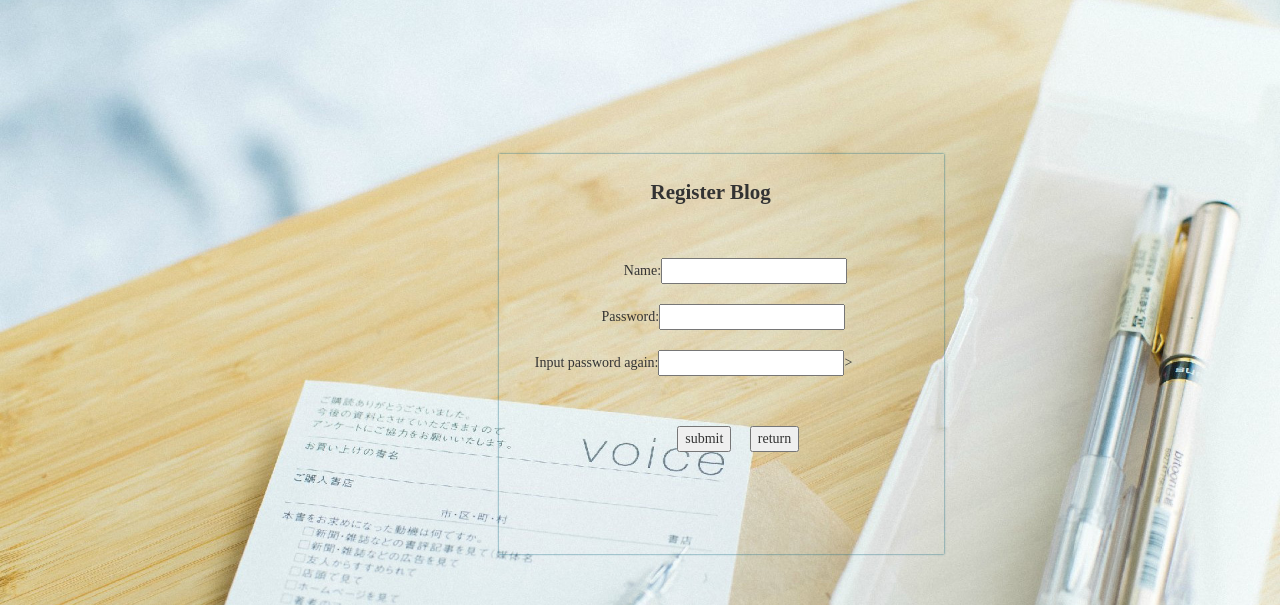
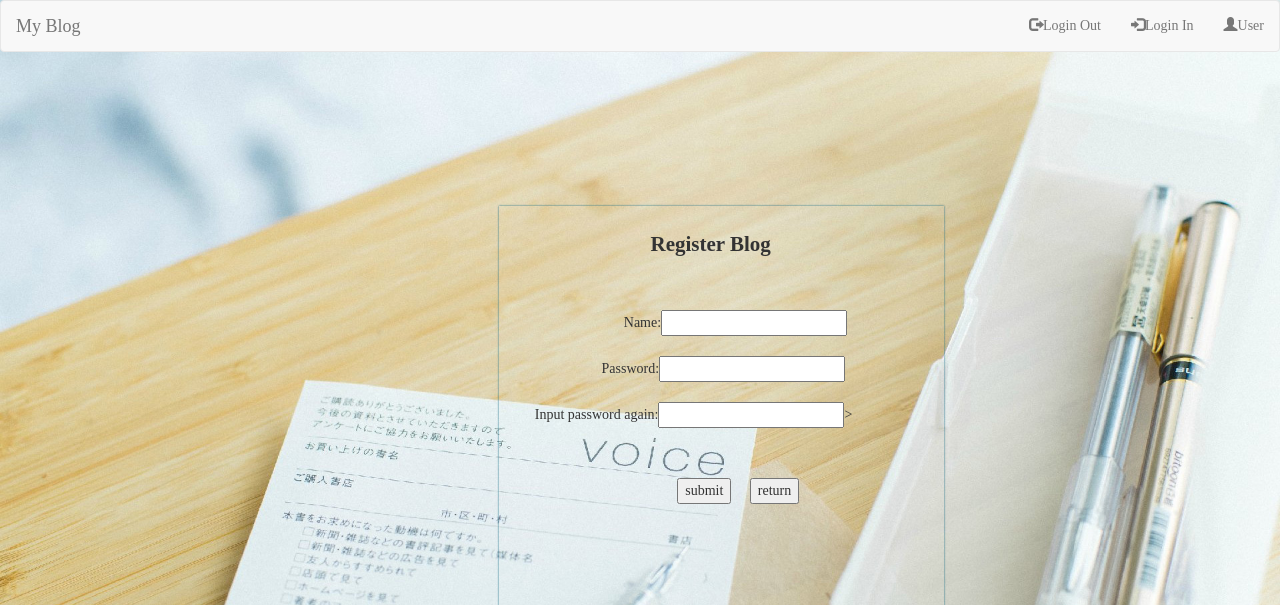
Before and after one commit to poochai1111/Python_MyBlog, a Django app: template templates/Register.html in a window 1280 px wide. Shown: the top 605 px of the page. Run offline with Django 3.2, Linux system fonts and the light colour scheme; the template is opened without the code that fills it, so the values that code supplies are empty; some libraries are stand-ins or nearby versions.

Commit message:
add nav bar

```diff
--- a/MyBlog/urls.py
+++ b/MyBlog/urls.py
@@ -22,10 +22,10 @@ from TestModel.testdb import test
 urlpatterns = [
     path('admin/', admin.site.urls),
     path('', view.default),
-    path('login/', view.login_blog),
+    path('login/', view.login_blog, name="login"),
     path('register/', view.register_blog),
     path('change/', view.change_password),
-    path('account/', view.account_display),
+    path('account/', view.account_display, name="account"),
     path('create/', view.create_blog),
     path('test/', test),
 ]
--- a/templates/Register.html
+++ b/templates/Register.html
@@ -11,6 +11,18 @@
     <title>Register</title>
 </head>
 <body>
+<nav class="navbar navbar-default" role="navigation">
+    <div class="container-fluid">
+        <div class="navbar-header">
+            <a class="navbar-brand" href="{% url 'login' %}">My Blog</a>
+        </div>
+        <ul class="nav navbar-nav navbar-right">
+            <li><a href="{% url 'login' %}"><span class="glyphicon glyphicon-log-out"></span>Login Out</a></li>
+            <li><a href="{% url 'login' %}"><span class="glyphicon glyphicon-log-in"></span>Login In</a></li>
+            <li><a href="{% url 'account' %}"><span class="glyphicon glyphicon-user"></span>User</a></li>
+        </ul>
+    </div>
+</nav>
 <div id="register">
     <form action="/register/" method="post" id="form">
         {% csrf_token %}
@@ -25,7 +37,7 @@
             Password:<input type="password" name="firstPwd" id="firstPwd"><br/><br/>
         </div>
         <div class="secondPwd">
-           Input password again:<input type="password" name="secondPwd" id="secondPwd">><br/><br/>
+            Input password again:<input type="password" name="secondPwd" id="secondPwd">><br/><br/>
         </div>
         <div class="functionButton">
             <input type="submit" value="submit" name="submit" id="submit">
```
Also changed, not shown: MyBlog/models.py (+8 -7 lines), MyBlog/view.py (+7 -5 lines), MyBlog/migrations/0001_initial.py (deleted), MyBlog/migrations/0002_blog.py (deleted), MyBlog/migrations/0003_myblog.py (added).
